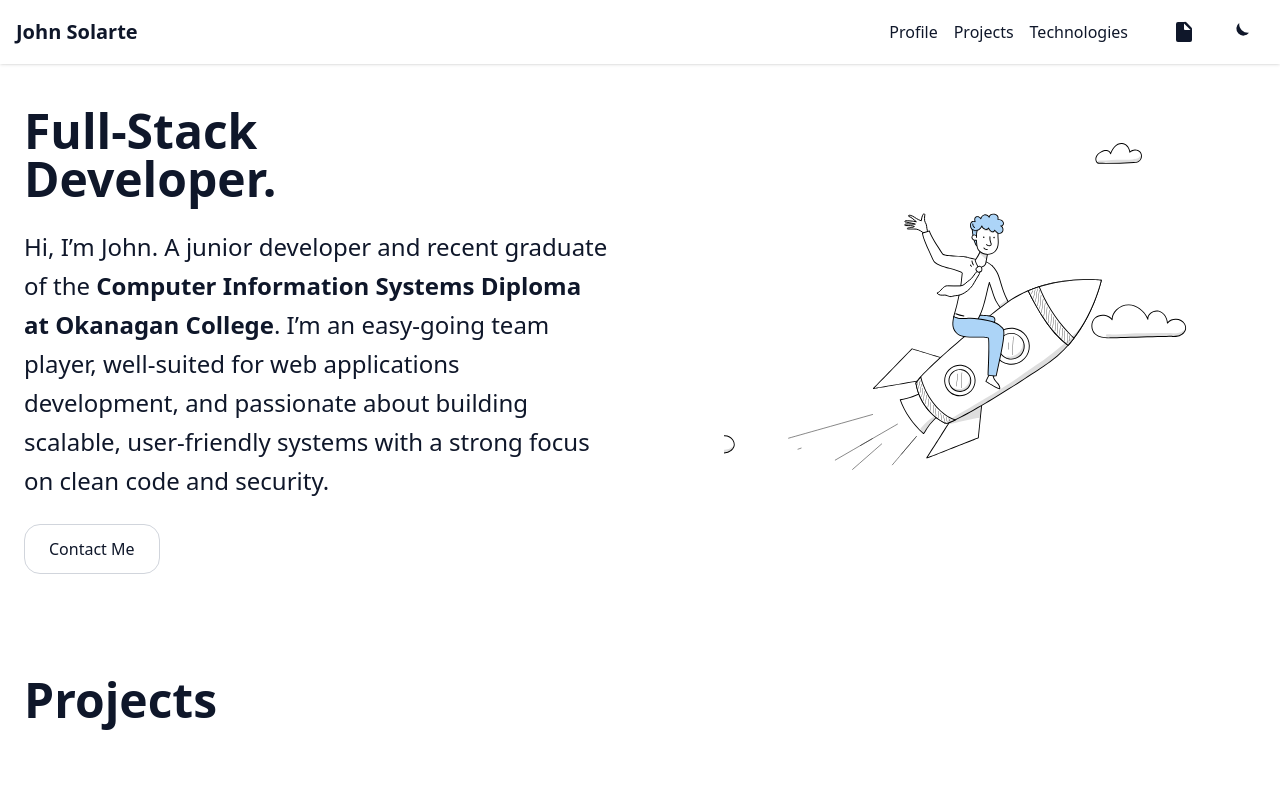
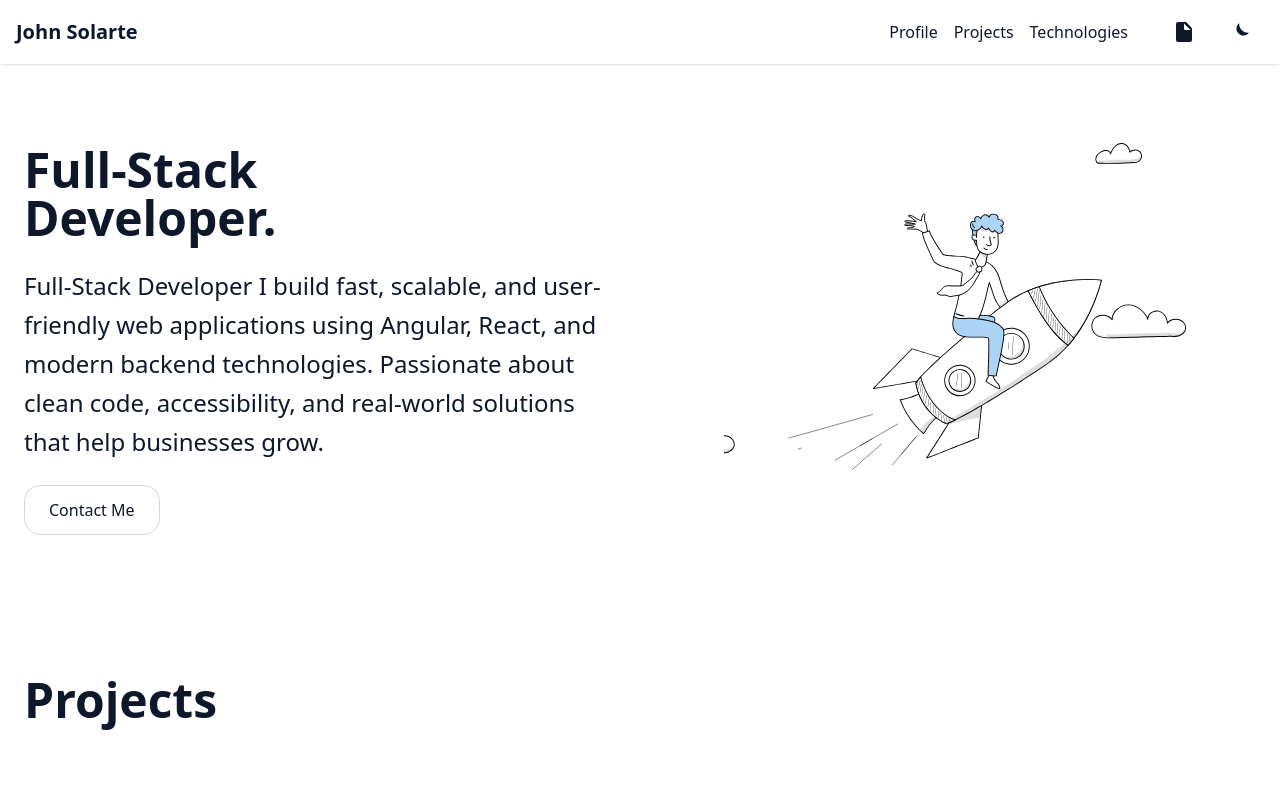
Before and after one commit to johned2025/portfolio, an Angular app: page / in a window 1280 px wide. Shown: the top 800 px of the page. Built offline with nearby package versions, Linux system fonts and the light colour scheme.

Commit message:
modify intro hero section

```diff
--- a/src/app/components/profile/profile.component.html
+++ b/src/app/components/profile/profile.component.html
@@ -6,10 +6,10 @@
         <span class="text-text">Full-Stack <br> Developer.</span>
       </h1>
       <h2 class="text-xl text-text md:text-2xl leading-relaxed">
-        Hi, I’m John. A junior developer and recent graduate of the
-        <span class="font-semibold">Computer Information Systems Diploma at Okanagan College</span>.
-        I’m an easy-going team player, well-suited for web applications development, and passionate about
-        building scalable, user-friendly systems with a strong focus on clean code and security.
+        Full-Stack Developer
+        I build fast, scalable, and user-friendly web applications using Angular, React,
+        and modern backend technologies. Passionate about clean code, accessibility,
+        and real-world solutions that help businesses grow.
       </h2>
 
       <!-- CTA buttons -->
```
